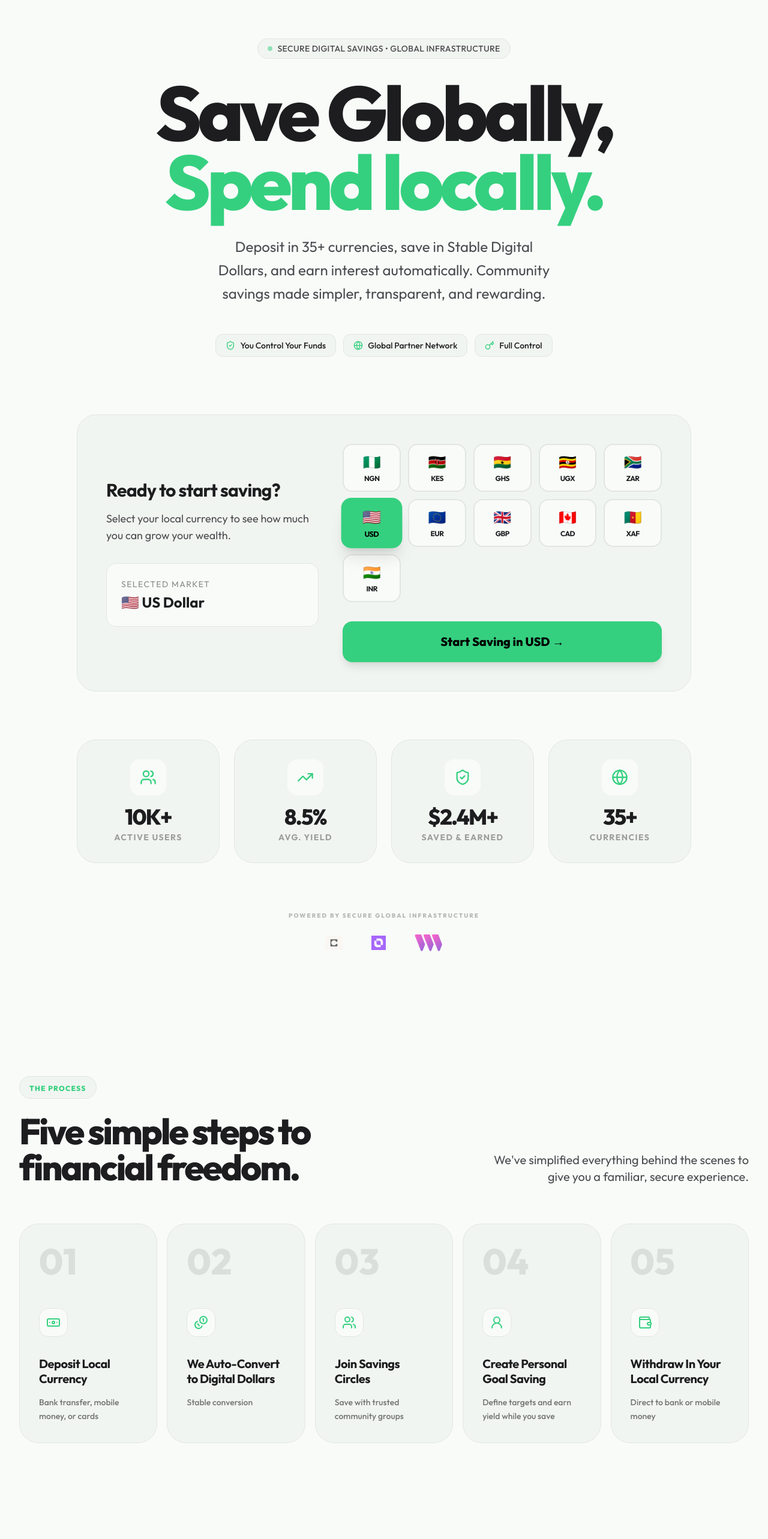
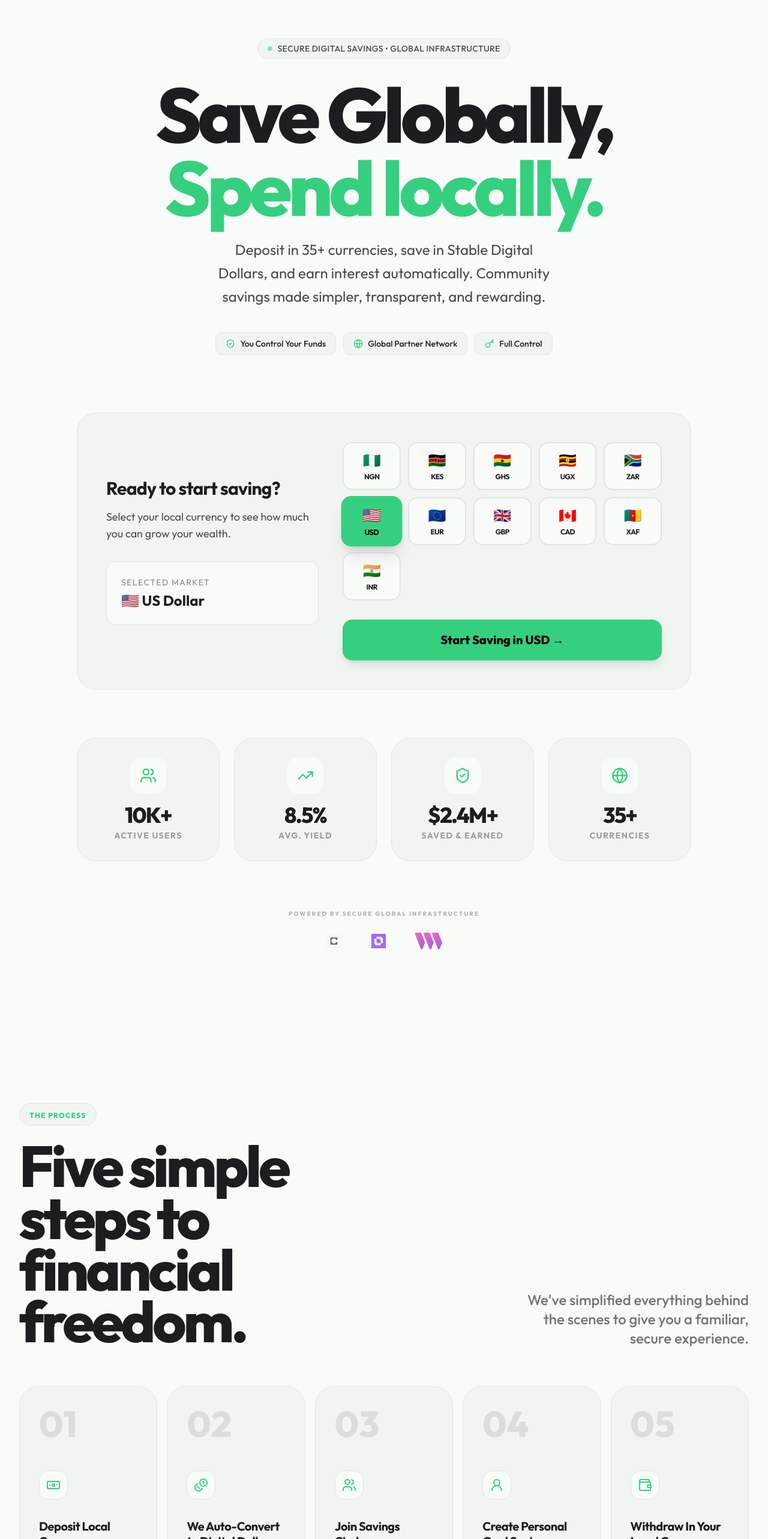
Before and after one commit to DevBigEazi/circlepot-landing-page, a React (Vite) app: page / in a window 1280 px wide. Shown: the part 120-2686 px from the top of the page at 60% size. Built offline with nearby package versions, Linux system fonts and the light colour scheme.

Commit message:
style: optimize core UI components for mobile responsiveness

```diff
--- a/src/components/CTASection.tsx
+++ b/src/components/CTASection.tsx
@@ -30,7 +30,7 @@ export const CTASection: React.FC<CTASectionProps> = ({ colors }) => {
 
           <div className="max-w-4xl mx-auto px-6 py-20 sm:py-24 lg:py-32 text-center relative z-10">
             <h2
-              className="text-5xl sm:text-7xl lg:text-9xl font-black mb-8 tracking-tighter leading-none animate-slideUp"
+              className="text-5xl sm:text-8xl lg:text-[10rem] font-black mb-8 tracking-tighter leading-[0.85] text-balance"
               style={{ color: colors.text }}
             >
               Ready to <br /> build wealth?
--- a/src/components/FAQSection.tsx
+++ b/src/components/FAQSection.tsx
@@ -18,7 +18,7 @@ export const FAQSection: React.FC<FAQSectionProps> = ({
   const miniFaqs = faqs.slice(0, 5);
 
   return (
-    <section id="faq" className="py-16 sm:py-20 lg:py-24">
+    <section id="faq" className="py-20 sm:py-32 lg:py-40">
       <div className="max-w-7xl mx-auto px-4 sm:px-6 lg:px-8">
         <div className="grid lg:grid-cols-[1fr_1.5fr] gap-16 lg:gap-24 items-start">
           {/* FAQ Header */}
@@ -38,13 +38,13 @@ export const FAQSection: React.FC<FAQSectionProps> = ({
               </span>
             </div>
             <h2
-              className="text-5xl sm:text-7xl font-black tracking-tighter mb-8 leading-none"
+              className="text-5xl sm:text-8xl font-black tracking-tighter mb-8 leading-[0.9] text-balance"
               style={{ color: colors.text }}
             >
-              Questions <br /> & Answers.
+              Questions <br className="hidden sm:block" /> & Answers.
             </h2>
             <p
-              className="text-lg sm:text-xl font-medium opacity-50 max-w-sm mb-12"
+              className="text-lg sm:text-2xl font-medium opacity-60 max-w-sm mb-12 leading-relaxed"
               style={{ color: colors.text }}
             >
               Everything you need to know about starting your savings journey
--- a/src/components/FeaturesShowcase.tsx
+++ b/src/components/FeaturesShowcase.tsx
@@ -44,7 +44,7 @@ export const FeaturesShowcase: React.FC<FeaturesShowcaseProps> = ({
   ];
 
   return (
-    <section id="features" className="py-16 sm:py-20 overflow-hidden">
+    <section id="features" className="py-20 sm:py-32 overflow-hidden">
       <div className="max-w-7xl mx-auto px-4 sm:px-6 lg:px-8">
         <div className="grid lg:grid-cols-2 gap-16 items-center">
           <div>
@@ -63,10 +63,10 @@ export const FeaturesShowcase: React.FC<FeaturesShowcaseProps> = ({
               </span>
             </div>
             <h2
-              className="text-5xl sm:text-7xl font-black tracking-tighter mb-8 leading-none"
+              className="text-5xl sm:text-8xl font-black tracking-tighter mb-10 leading-[0.9] text-balance"
               style={{ color: colors.text }}
             >
-              Why choose <br /> Circlepot?
+              Why choose <br className="hidden sm:block" /> Circlepot?
             </h2>
             <div className="grid sm:grid-cols-2 gap-4">
               {features.map((feature, idx) => (
--- a/src/components/HeroSection.tsx
+++ b/src/components/HeroSection.tsx
@@ -53,7 +53,7 @@ export const HeroSection: React.FC<HeroSectionProps> = ({
           </div>
 
           <h1
-            className="text-4xl sm:text-7xl lg:text-9xl font-extrabold mb-8 tracking-tighter leading-[0.9] text-balance"
+            className="text-5xl sm:text-7xl lg:text-9xl font-extrabold mb-6 tracking-tighter leading-[0.95] text-balance"
             style={{ color: colors.text }}
           >
             Save Globally,
@@ -62,8 +62,8 @@ export const HeroSection: React.FC<HeroSectionProps> = ({
           </h1>
 
           <p
-            className="text-lg sm:text-xl lg:text-2xl mb-12 max-w-2xl mx-auto leading-relaxed text-balance"
-            style={{ color: colors.textLight }}
+            className="text-lg sm:text-2xl mb-10 max-w-2xl mx-auto leading-relaxed text-balance opacity-80"
+            style={{ color: colors.text }}
           >
             Deposit in 35+ currencies, save in Stable Digital Dollars, and earn
             interest automatically. Community savings made simpler, transparent,
--- a/src/components/HowItWorks.tsx
+++ b/src/components/HowItWorks.tsx
@@ -46,7 +46,7 @@ export const HowItWorks: React.FC<HowItWorksProps> = ({ colors }) => {
   ];
 
   return (
-    <section id="how-it-works" className="py-16 sm:py-20">
+    <section id="how-it-works" className="py-20 sm:py-32">
       <div className="max-w-7xl mx-auto px-4 sm:px-6 lg:px-8">
         <div className="flex flex-col lg:flex-row lg:items-end justify-between mb-16 gap-8">
           <div className="max-w-2xl">
@@ -65,15 +65,16 @@ export const HowItWorks: React.FC<HowItWorksProps> = ({ colors }) => {
               </span>
             </div>
             <h2
-              className="text-5xl sm:text-6xl font-black tracking-tighter"
+              className="text-5xl sm:text-8xl font-black tracking-tighter leading-[0.9] text-balance"
               style={{ color: colors.text }}
             >
-              Five simple steps to <br /> financial freedom.
+              Five simple steps to <br className="hidden sm:block" /> financial
+              freedom.
             </h2>
           </div>
           <p
-            className="text-lg sm:text-xl max-w-md lg:text-right"
-            style={{ color: colors.textLight }}
+            className="text-lg sm:text-2xl max-w-sm lg:text-right font-medium opacity-60"
+            style={{ color: colors.text }}
           >
             We've simplified everything behind the scenes to give you a
             familiar, secure experience.
--- a/src/components/PartnersSection.tsx
+++ b/src/components/PartnersSection.tsx
@@ -28,7 +28,7 @@ export const PartnersSection: React.FC<PartnersSectionProps> = ({ colors }) => {
               </span>
             </div>
             <h2
-              className="text-5xl sm:text-7xl font-black tracking-tighter leading-none mb-6"
+              className="text-5xl sm:text-7xl lg:text-[6rem] font-black tracking-tighter leading-[0.9] mb-6 text-balance"
               style={{ color: colors.text }}
             >
               Built with industry <br /> leaders.
```
